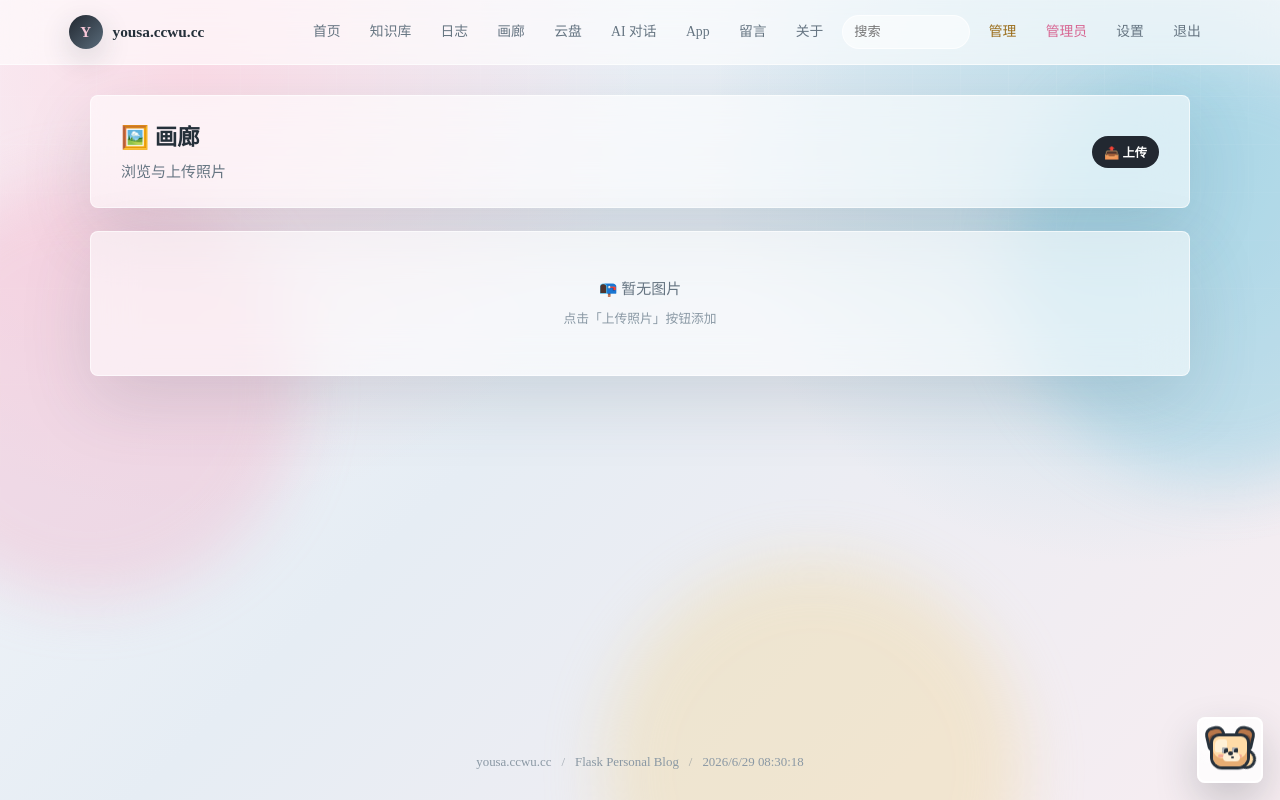
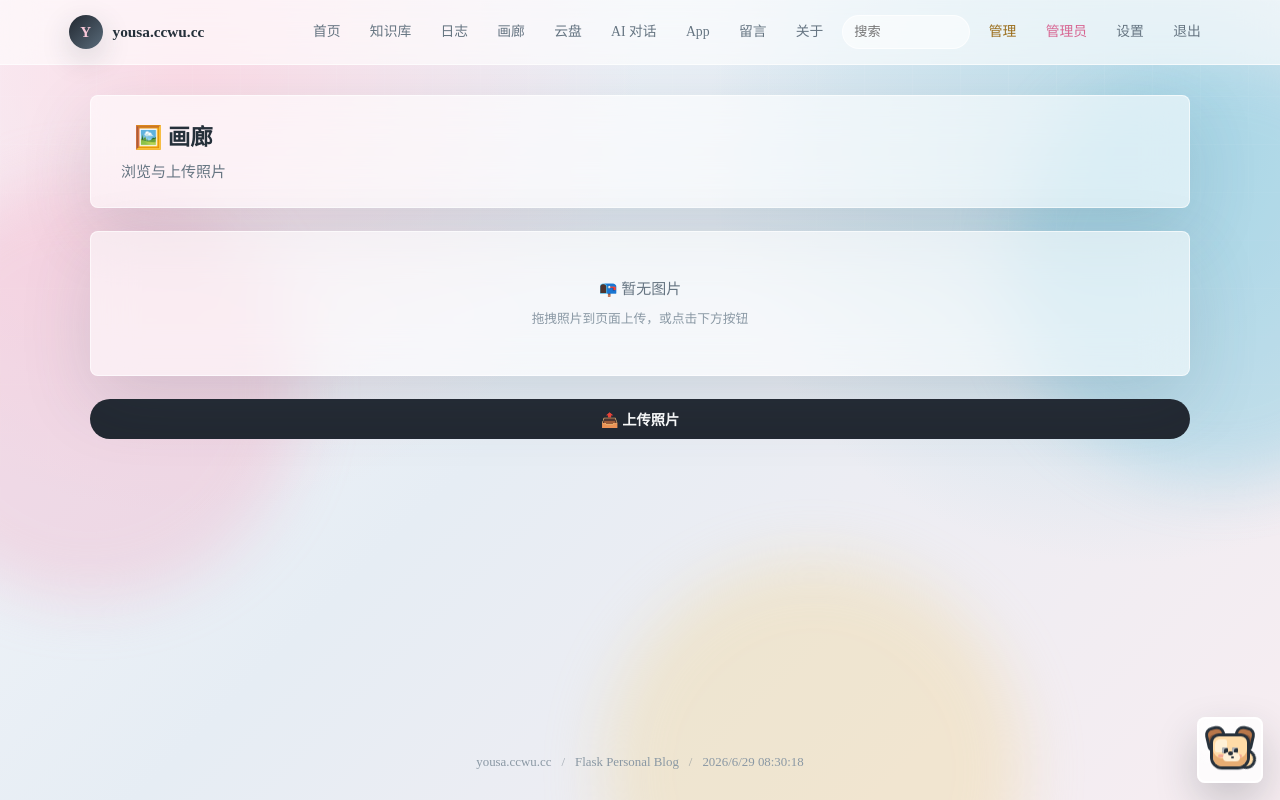
Before and after one commit to YOUSA-CECE/yousa.ccwu.cc, a Flask app: page /gallery/ in a window 1280 px wide. Run offline with Flask 3, Linux system fonts and the light colour scheme; a user stored in the database is signed in; data comes from the database, SQL or seed files in the repository; data that the repository does not hold is empty; some libraries are stand-ins or nearby versions.

Commit message:
fix: 画廊标题居中+上传按钮放到底部+整页可拖拽上传

```diff
--- a/templates/gallery.html
+++ b/templates/gallery.html
@@ -62,15 +62,15 @@
 </style>
 {% endblock %}
 {% block content %}
-<section class="gallery-shell">
-    <div class="gallery-header glass-panel">
+<section class="gallery-shell" id="gallery-shell"
+    ondragover="event.preventDefault();if(isAdmin){document.getElementById('drop-zone').style.borderColor='var(--accent)';document.getElementById('upload-form').classList.add('open');}"
+    ondragleave="event.preventDefault();document.getElementById('drop-zone').style.borderColor='var(--border-dark)'"
+    ondrop="if(isAdmin){event.preventDefault();var f=event.dataTransfer.files[0];if(f&&f.type.match('image.*')){document.getElementById('upload-file').files=event.dataTransfer.files;document.getElementById('upload-form').classList.add('open');uploadPhoto();}}">
+    <div class="gallery-header glass-panel" style="text-align:center">
         <div>
             <h1>🖼️ 画廊</h1>
             <p class="page-desc" style="margin-top:0.3rem">浏览与上传照片</p>
         </div>
-        {% if is_admin %}
-        <button class="form-btn form-btn-sm" onclick="toggleUploadForm()">📤 上传</button>
-        {% endif %}
     </div>
 
     <!-- Upload form -->
@@ -148,11 +148,17 @@
         {% endfor %}
     </div>
     {% elif not dirs %}
-    <div class="gallery-empty glass-panel">
+    <div class="gallery-empty glass-panel" id="gallery-empty">
         <p>📭 暂无图片</p>
         {% if is_admin %}
-        <p style="font-size:0.85rem;color:var(--text-dim);margin-top:0.5rem">点击「上传照片」按钮添加</p>
+        <p style="font-size:0.85rem;color:var(--text-dim);margin-top:0.5rem">拖拽照片到页面上传，或点击下方按钮</p>
         {% endif %}
+    </div>
+    {% endif %}
+
+    {% if is_admin %}
+    <div style="text-align:center;margin-top:1.5rem">
+        <button class="form-btn" style="font-size:0.95rem;padding:0.5rem 1.5rem" onclick="toggleUploadForm()">📤 上传照片</button>
     </div>
     {% endif %}
 </section>
@@ -245,6 +251,8 @@
 
     lb.addEventListener('click', function(e) { if (e.target === lb) closeLightbox(); });
 })();
+
+var isAdmin = {{ 'true' if is_admin else 'false' }};
 
 function toggleUploadForm() {
     document.getElementById('upload-form').classList.toggle('open');
```
